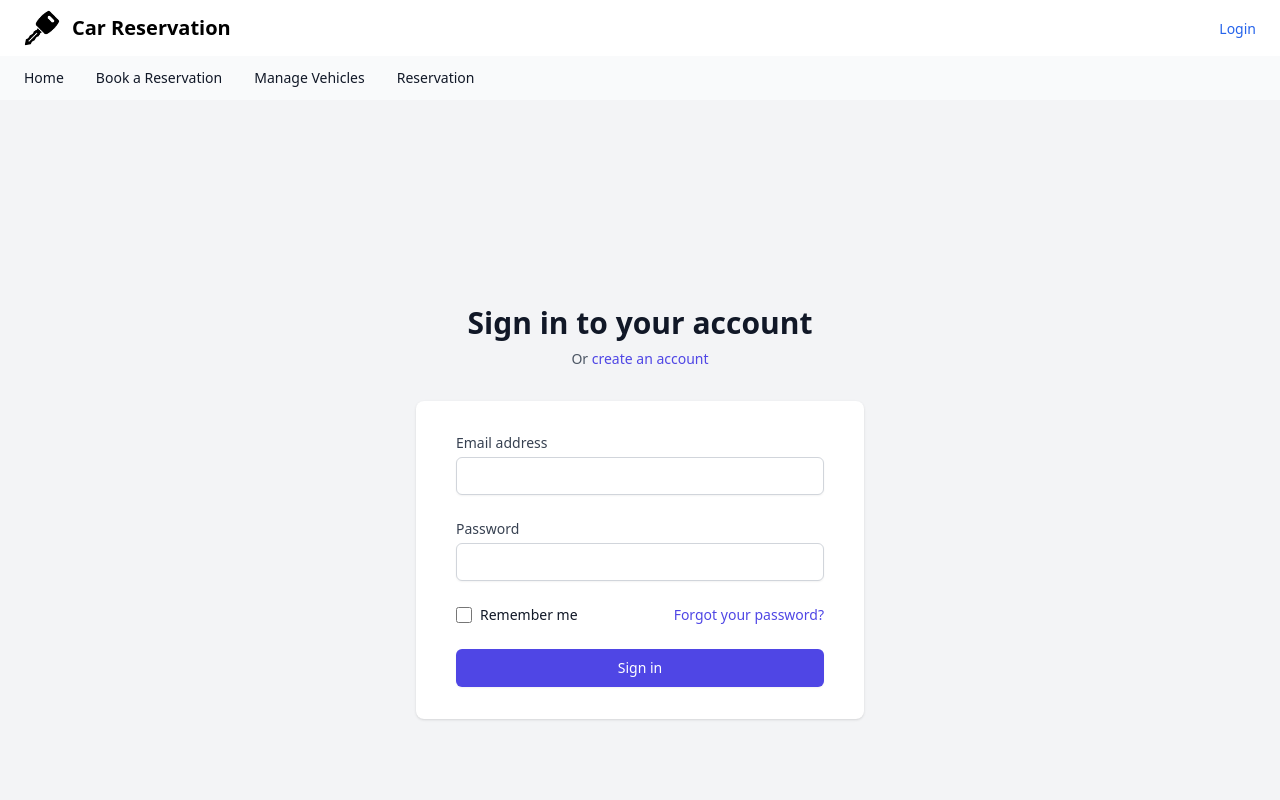
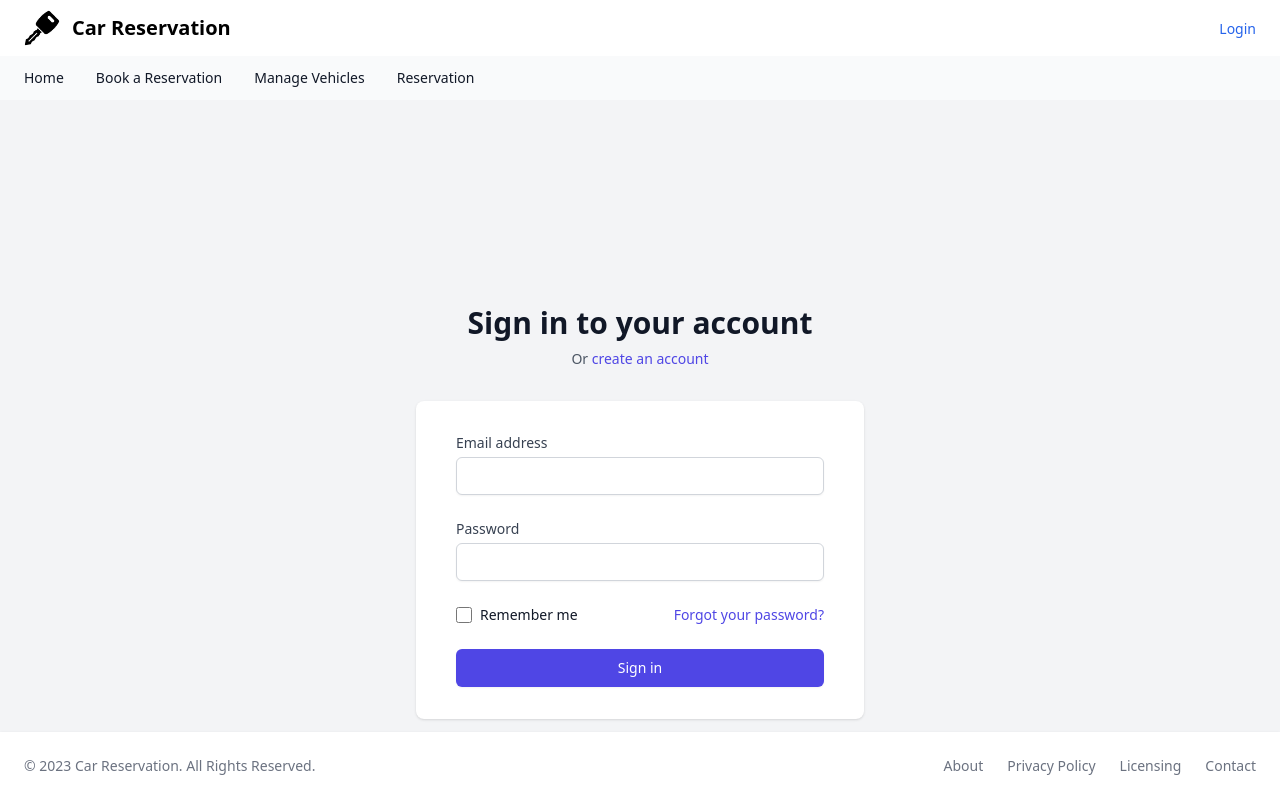
Before and after one commit to innsite-ph/cars, a Vue app in the folder carfront/: page /login in a window 1280 px wide. Shown: the top 800 px of the page. Built offline with nearby package versions, Linux system fonts and the light colour scheme.

Commit message:
footer adjust

```diff
--- a/carfront/src/include/foot.vue
+++ b/carfront/src/include/foot.vue
@@ -4,7 +4,7 @@
 
 <template>
 
-<footer class="bottom-0 w-full bg-white shadow dark:bg-gray-800">
+<footer class="sticky bottom-0 w-full bg-white shadow dark:bg-gray-800">
   <div class="w-full mx-auto container md:p-6 p-4 md:flex md:items-center md:justify-between">
     <span class="text-sm text-gray-500 sm:text-center dark:text-gray-400">© 2023 <a href="#" class="hover:underline">Car Reservation</a>. All Rights Reserved.
     </span>
@@ -25,3 +25,10 @@
   </div>
 </footer>
 </template>
+<!-- <style>
+footer{
+    bottom : 0;
+    position: fixed;
+    width: 100%;
+}
+</style> -->
```
